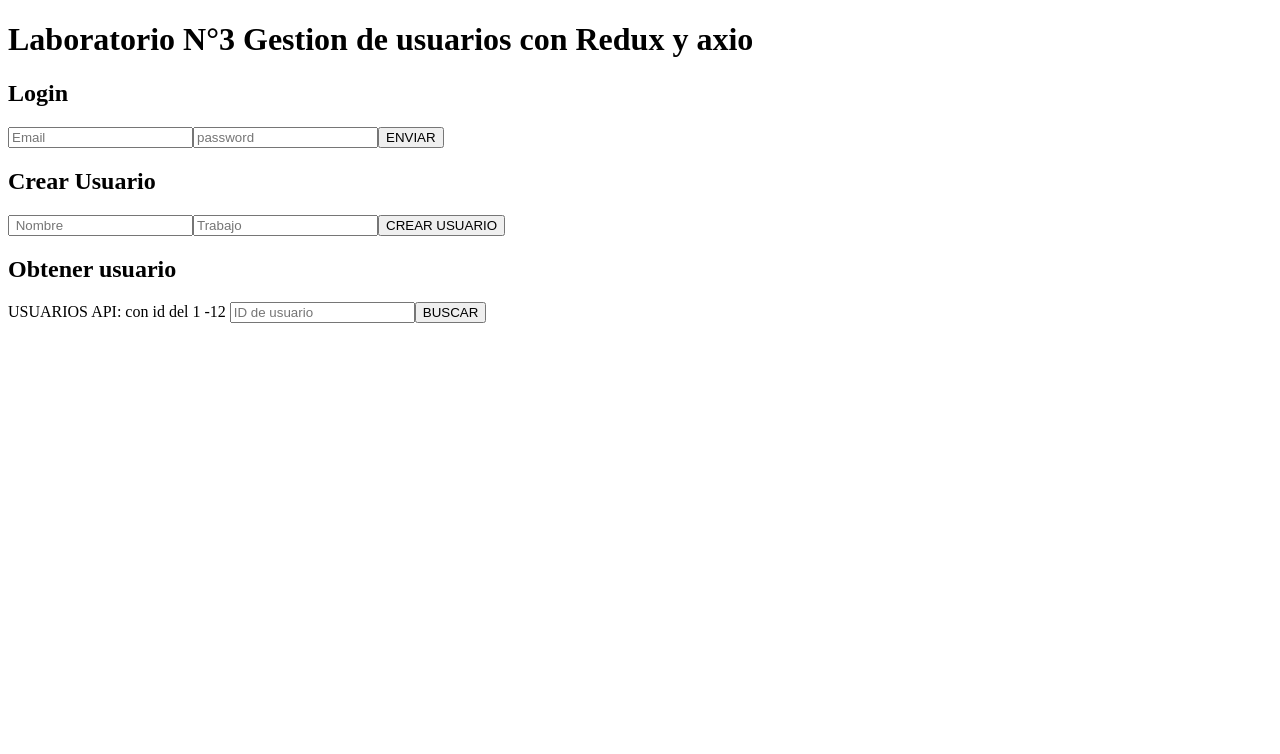
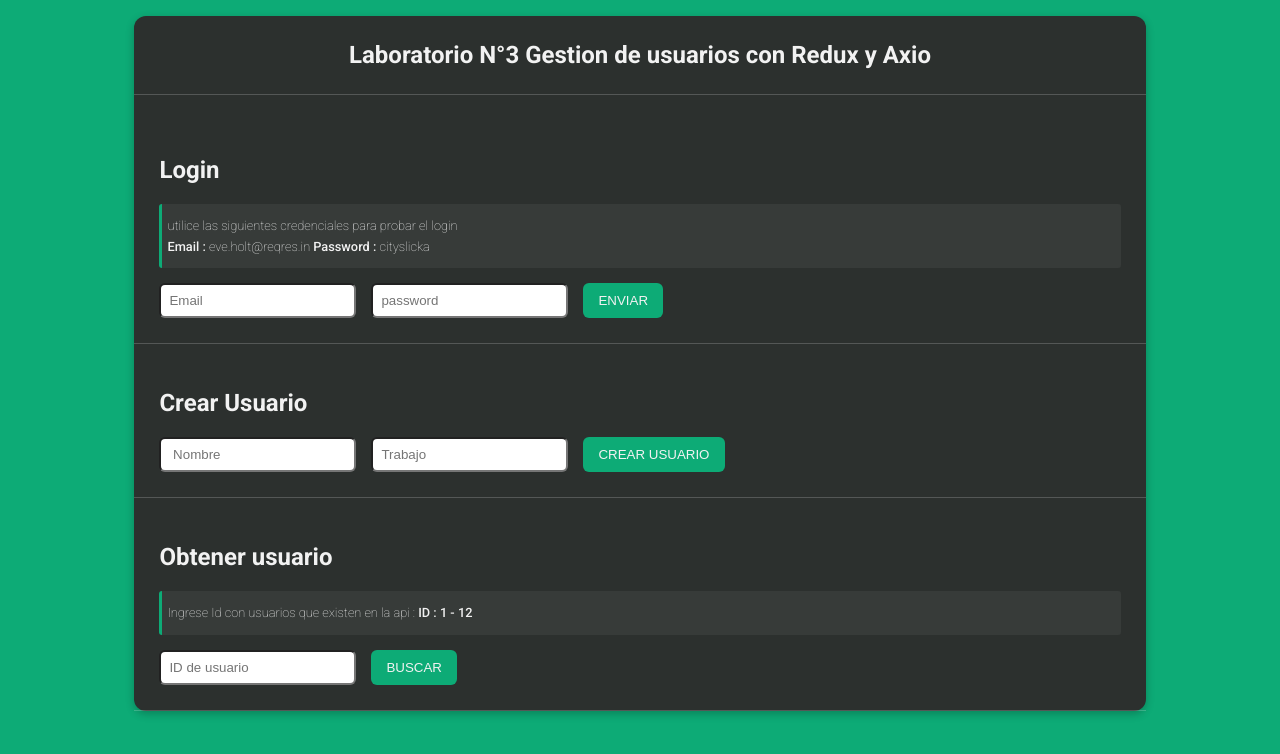
Before and after one commit to JDDAR/Lab-interceptos-Tech, a React (Create React App) app: page / in a window 1280 px wide. Shown: the top 754 px of the page. Built offline with nearby package versions, Linux system fonts and the light colour scheme.

Commit message:
Agregando estilos ala aplicacion

```diff
--- a/src/App.js
+++ b/src/App.js
@@ -7,8 +7,8 @@ import store from "./redux/store";
 function App() {
   return (
     <Provider store={store}>
-      <div className="App">
-        <h1>Laboratorio N°3 Gestion de usuarios con Redux y axio</h1>
+      <div className="app">
+        <h1>Laboratorio N°3 Gestion de usuarios con Redux y Axio</h1>
         <Login />
         <CreateUser />
         <FetchUser />
--- a/src/componentes/CreateUser.js
+++ b/src/componentes/CreateUser.js
@@ -26,6 +26,7 @@ const CreateUser = () => {
   return (
     <form onSubmit={handleCreateUser}>
       <h2>Crear Usuario</h2>
+      <div className="container-input">
         <input
           type="text"
           placeholder=" Nombre"
@@ -40,6 +41,7 @@ const CreateUser = () => {
           required
         />
         <button type="submit">CREAR USUARIO</button>
+      </div>
     </form>
   );
 };
--- a/src/componentes/FetchUser.js
+++ b/src/componentes/FetchUser.js
@@ -23,9 +23,15 @@ const FetchUser = () => {
 
   return (
     <div>
+      <form onSubmit={handleFetchUser}>
         <h2>Obtener usuario</h2>
-      <form onSubmit={handleFetchUser}>
-        <label> USUARIOS API: con id del 1 -12 </label>
+        <div className="info-forms">
+          <p>
+            Ingrese Id con usuarios que existen en la api :{" "}
+            <span> ID : 1 - 12 </span>{" "}
+          </p>
+        </div>
+        <div className="container-input">
           <input
             type="text"
             placeholder="ID de usuario"
@@ -34,9 +40,10 @@ const FetchUser = () => {
             required
           />
           <button type="submit">BUSCAR</button>
+        </div>
       </form>
       {users.length > 0 && (
-        <div>
+        <div className="respuestaUsuarios">
           <h3>Usuario Encontrado</h3>
           <p>
             Nombre : {users[0].first_name} {users[0].last_name}
--- a/src/componentes/Login.js
+++ b/src/componentes/Login.js
@@ -29,6 +29,15 @@ const Login = () => {
   return (
     <form onSubmit={hadleLogin}>
       <h2>Login</h2>
+      <div className="info-forms">
+        <p> utilice las siguientes credenciales para probar el login </p>
+        <p>
+          {" "}
+          <span>Email : </span> eve.holt@reqres.in <span>Password : </span>
+          cityslicka
+        </p>
+      </div>
+      <div className="container-input">
         <input
           type="email"
           placeholder="Email"
@@ -43,6 +52,7 @@ const Login = () => {
           required
         />
         <button type="submit">ENVIAR</button>
+      </div>
     </form>
   );
 };
--- a/src/index.js
+++ b/src/index.js
@@ -1,6 +1,7 @@
 import React from "react";
 import ReactDOM from "react-dom/client";
 import App from "./App";
+import "./styles/styles.scss";
 
 const root = ReactDOM.createRoot(document.getElementById("root"));
 root.render(
--- /dev/null
+++ b/src/styles/_fonts.scss
@@ -0,0 +1 @@
+@import url("https://fonts.googleapis.com/css2?family=IBM+Plex+Sans:ital,wght@0,100;0,200;0,300;0,400;0,500;0,600;0,700;1,100;1,200;1,300;1,400;1,500;1,600;1,700&family=Noto+Serif+Hebrew:wght@100..900&family=Roboto:ital,wght@0,100;0,300;0,400;0,500;0,700;0,900;1,100;1,300;1,400;1,500;1,700;1,900&display=swap");
--- /dev/null
+++ b/src/styles/_variables.scss
@@ -0,0 +1,26 @@
+@import "fonts";
+
+$fonts-family: "Roboto", sans-serif;
+
+$color-bg: #0dab76;
+$color-bg-secondary: #2c302e;
+$color-font-primary: #f2f2f2;
+
+.app {
+  background-color: $color-bg-secondary;
+  width: 80%;
+  margin: auto;
+  color: $color-font-primary;
+  border-radius: 12px;
+  box-shadow: rgba(0, 0, 0, 0.24) 0px 3px 8px;
+  h1 {
+    padding: 25px;
+    text-align: center;
+    font-size: 1.5rem;
+    border-bottom: 1px solid rgba($color-font-primary, 0.2);
+  }
+}
+body {
+  font-family: $fonts-family;
+  background-color: $color-bg;
+}
--- /dev/null
+++ b/src/styles/componentes/forms.scss
@@ -0,0 +1,36 @@
+@import "../variables";
+form {
+  border-bottom: 1px solid rgba($color-font-primary, 0.2);
+  padding: 25px;
+  .container-input {
+    display: flex;
+    gap: 15px;
+  }
+  .info-forms {
+    background-color: rgba($color-font-primary, 0.05);
+    line-height: 0.5rem;
+    padding: 5px;
+    border-radius: 3px;
+    font-size: 0.8rem;
+    margin-bottom: 15px;
+    border-left: 3px solid $color-bg;
+    font-weight: 200;
+    span {
+      font-weight: 500;
+    }
+  }
+  input {
+    padding: 8px;
+    border-radius: 6px;
+  }
+  button {
+    padding: 8px 15px;
+    border-radius: 6px;
+    background-color: $color-bg;
+    border: none;
+    color: $color-font-primary;
+  }
+}
+.respuestaUsuarios {
+  padding: 25px;
+}
--- /dev/null
+++ b/src/styles/styles.scss
@@ -0,0 +1,2 @@
+@import "variables";
+@import "../styles/componentes/forms.scss";
```
Lines whose indentation alone changed are shown as unchanged.
